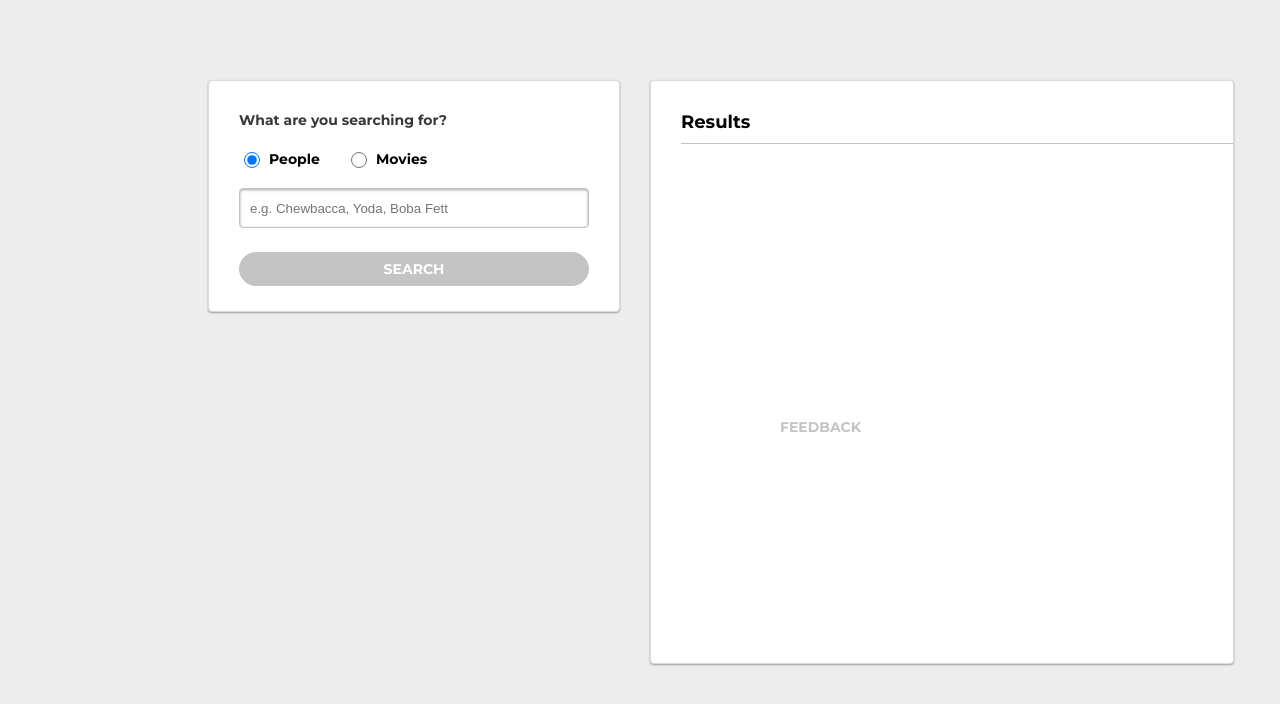
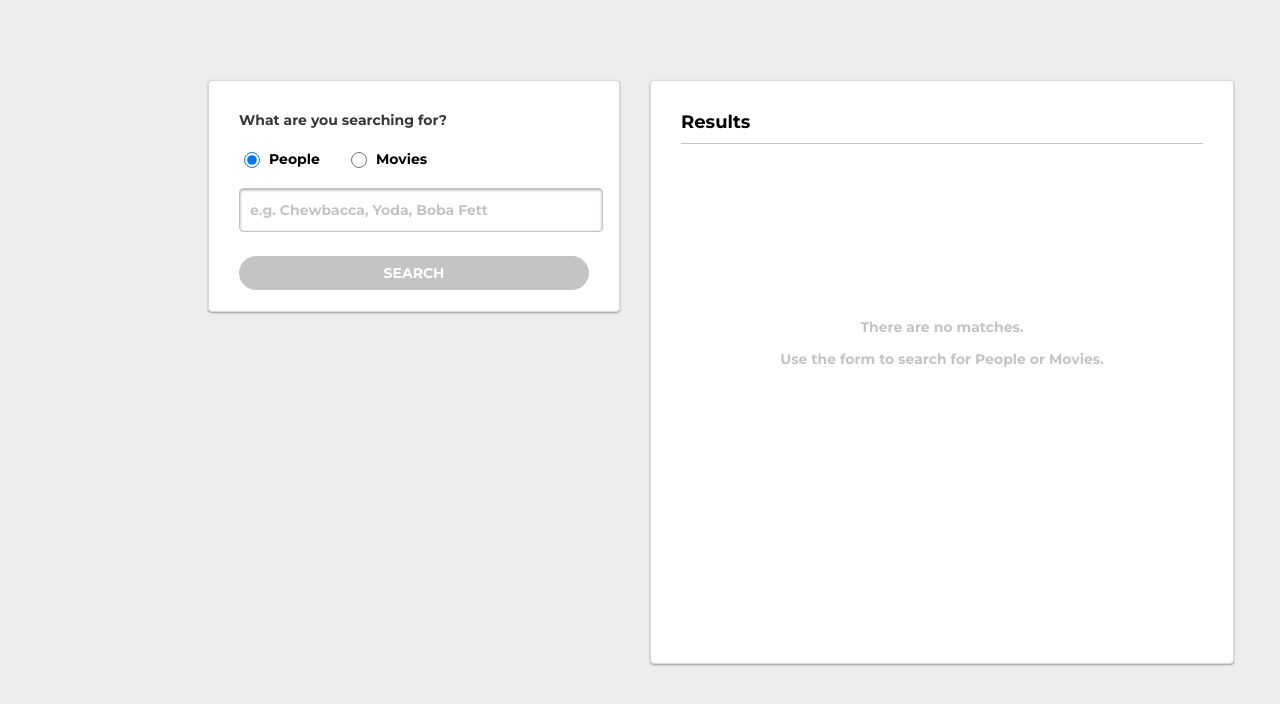
Before and after one commit to mimitch2/lawnstarter, a React app: page / in a window 1280 px wide. Shown: the top 704 px of the page. Built offline with nearby package versions, Linux system fonts and the light colour scheme; the HTML template or start-up script is replaced by a standard one.

Commit message:
close to added more styling

```diff
--- a/src/App.scss
+++ b/src/App.scss
@@ -1,5 +1,6 @@
 
 .App {
+  // box-sizing: border-box;
   font-family: 'Montserrat', sans-serif;
   font-size: 16px;
 }
--- a/src/views/Details.scss
+++ b/src/views/Details.scss
@@ -1,10 +1,17 @@
 .Details {
+  button:focus {
+    outline: none;
+  }
+  a {
+    color: #0094ff;
+    text-decoration: none;
+  }
   display: flex;
   justify-content: center;
   .details-card {
+    height: 417px;
     margin-top: 80px;
     width: 804px;
-    height: 537px;
     border-radius: 4px;
     box-shadow: 0 1px 2px 0 rgba(132, 132, 132, 0.75);
     border: solid 1px #dadada;
@@ -42,12 +49,13 @@
         margin-bottom: 5px;
       }
       .details-wrapper {
-        height: 325px;
+        // height: 325px;
         .details-list {
+          height: 101px;
           list-style: none;
           padding: 0;
-          // height: 325px;
           .details-list-item {
+            padding: 0;
             width: 220px;
             margin-left: 0px;
             font-family: Montserrat;
@@ -63,7 +71,7 @@
         }
         .opening-crawl-text {
           width: 220px;
-          // height: 325px;
+          height: 325px;
           font-family: Montserrat;
           font-size: 14px;
           font-weight: normal;
@@ -74,9 +82,25 @@
           color: #000000;
         }
       }
+
+      .details-loading {
+        text-align: left;
+        // height: 325px;
+        font-family: Montserrat;
+        font-size: 14px;
+        font-weight: bold;
+        font-style: normal;
+        font-stretch: normal;
+        line-height: normal;
+        letter-spacing: normal;
+        color: #c4c4c4;
+
+      }
+      .loading-text {
+        // margin-top: 50%;
+      }
       .back-to-search-button {
         margin-top: 30px;
-        // transform: translateY(100px);
         font-family: Montserrat;
         font-size: 14px;
         font-weight: bold;
@@ -96,12 +120,11 @@
         }
         button:focus {
           outline: none;
-      }
+        }
 
       }
     }
     .details-card-right {
-
       width: 322px;
       margin-left: 100px;
       margin-right: 30px;
@@ -117,7 +140,6 @@
       letter-spacing: normal;
       color: #ffffff;
       .details-right {
-
         margin-top: 70px;
         width: 322px;
         height: 20px;
@@ -134,6 +156,7 @@
         margin-bottom: 5px;
       }
       .right-list-container {
+        margin-top: 16px;
         width: 322px;
         font-family: Montserrat;
         font-size: 14px;
@@ -143,9 +166,25 @@
         line-height: normal;
         letter-spacing: normal;
         color: #0094ff;
+
+        .details-loading {
+          text-align: left;
+          // height: 325px;
+          font-family: Montserrat;
+          font-size: 14px;
+          font-weight: bold;
+          font-style: normal;
+          font-stretch: normal;
+          line-height: normal;
+          letter-spacing: normal;
+          color: #c4c4c4;
+
+        }
+        .loading-text {
+          // margin-top: 50%;
+        }
       }
-
-      }
+    }
   }
 
 }
--- a/src/views/Main.js
+++ b/src/views/Main.js
@@ -11,18 +11,22 @@ class Main extends Component {
       searchType: 'people',
       placeholder: "e.g. Chewbacca, Yoda, Boba Fett",
       result: null,
+      searching: false
 
     }
   }
 
   async fetchData (searchInput, type) {
+
     if (this.state.input.length > 0) {
+      this.setState({searching: true})
       try {
         const getData = await fetch(`https://swapi.co/api/${type}/?search=${searchInput}`)
         const result = await getData.json()
         this.setState({
           result: result.results,
-          loaded: true
+          loaded: true,
+          searching: false
         })
       } catch (error) {
         console.log(error)
@@ -38,14 +42,12 @@ class Main extends Component {
 
   handleInput = (e) => {
     this.setState({input: e.target.value})
-    // this.state.input.length === 0 ? this.setState({loaded: false}) : null
-    console.log(this.state.input)
   }
 
 
 
   render() {
-    const { input, searchType, placeholder, loaded, result} = this.state
+    const { input, searchType, placeholder, loaded, result, searching } = this.state
     return (
       <div className="Main">
         <div className="content-wrapper">
@@ -54,11 +56,11 @@ class Main extends Component {
               <p className="What-are-you-searching-for">
                 What are you searching for?
               </p>
+
               <form className="radio-group">
                 <input type="radio"
                   name="type"
                   className="Ellipse"
-                  // value={ true }
                   defaultChecked
                   onClick={ () => this.handleRadio("people") }
                 />
@@ -70,9 +72,9 @@ class Main extends Component {
                 />
                 <label htmlFor="Movies" className="Movies">Movies</label>
               </form>
+
               <input className="search-input"
-                type="search"
-                value={ input }
+                type="text"
                 onChange={ this.handleInput }
                 placeholder={ placeholder }
               />
@@ -85,12 +87,7 @@ class Main extends Component {
                 }
                 onClick= { () => this.fetchData(input, searchType)}
               >
-              SEARCH
-                {/* {
-                  input.length === 0 ?
-                    "SEARCH" :
-                    "SEARCHING..."
-                } */}
+                { !searching ? "SEARCH" : "SEARCHING..."}
               </button>
 
 
@@ -100,9 +97,8 @@ class Main extends Component {
           <div className="results-div">
             <div className="Results">
              Results
+            </div>
 
-            </div>
-            {/* <div className="There-are-zero-matches-Use-the-form-to-search-for"> */}
             { loaded && result.length > 0 &&
               <ul className="results-list">
                 {result.map(item => {
@@ -125,11 +121,21 @@ class Main extends Component {
                 })}
               </ul>
               ||
-              <div className="There-are-zero-matches-Use-the-form-to-search-for">
-              FEEDBACK
+              <div className="resutls-feedback-container">
+                {!searching &&
+
+              <div className="resutls-feedback-message">
+                <p>There are no matches.</p>
+                <p>Use the form to search for People or Movies.</p>
+              </div>
+
+              || <div className="resutls-feedback-message">
+                <p>Searching...</p>
+              </div>
+
+                }
               </div>
             }
-            {/* </div> */}
           </div>
         </div>
 
--- a/src/views/Main.scss
+++ b/src/views/Main.scss
@@ -20,6 +20,14 @@ $button-color: #0ab463;
 
 
 .Main {
+  input[type="radio"]{
+    color: #0094ff;
+    width: 16px;
+    height: 16px;
+  }
+  input::placeholder {
+      color: #c4c4c4;
+  }
   a {
     color: #ffffff;
     text-decoration: none;
@@ -59,10 +67,6 @@ $button-color: #0ab463;
           letter-spacing: normal;
           color: #383838;
         }
-        // width: 80%;
-        // display: flex;
-        // flex-direction: column;
-        // justify-content: center;
         .radio-group {
           margin-top: 20px;
           font-family: Montserrat;
@@ -75,6 +79,7 @@ $button-color: #0ab463;
           color: #000000;
           display: flex;
           align-items: center;
+
           .People, .Movies {
             width: 51px;
             height: 18px;
@@ -93,15 +98,19 @@ $button-color: #0ab463;
           box-shadow: inset 0 1px 3px 0 rgba(132, 132, 132, 0.75);
           border: solid 1px #c4c4c4;
           background-color: #ffffff;
+          font-family: Montserrat;
+          font-size: 14px;
+          font-weight: bold;
+          font-style: normal;
+          font-stretch: normal;
+          line-height: normal;
+          letter-spacing: normal;
+          color: #383838;
+
+
         }
     }
-    .Ellipse {
-      width: 16px;
-      height: 16px;
-      border: solid 1px #c4c4c4;
-      background-color: #ffffff;
 
-    }
 
     .SearchButton {
       margin-top: 24px;
@@ -122,15 +131,16 @@ $button-color: #0ab463;
   }
 
     .results-div {
-
+      overflow-Y: auto;
       @include card-style;
       width: 582px;
       height: 582px;
       margin-left: 30px;
-      overflow-Y: scroll;
+
       // display: flex;
       // justify-content: center;
       .Results {
+        width: 522px;
         height: 32px;
         margin-left: 30px;
         padding-top: 30px;
@@ -143,8 +153,10 @@ $button-color: #0ab463;
         letter-spacing: normal;
         color: #000000;
         border-bottom: 1px solid  #c4c4c4;
+
       }
       .results-list {
+
         list-style: none;
         margin-top: 0;
         .result-item {
@@ -183,9 +195,10 @@ $button-color: #0ab463;
           }
         }
       }
-      .There-are-zero-matches-Use-the-form-to-search-for {
+      .resutls-feedback-container {
+        text-align: center;
         margin-left: 129px;
-        margin-top: 274px;
+        margin-top: 174px;
         width: 324px;
         height: 35px;
         font-family: Montserrat;
@@ -201,7 +214,5 @@ $button-color: #0ab463;
     }
 
   }
-  input[type=radio] {
-    background-color: #0094ff;
-  }
+
 }
```
Also changed, not shown: src/views/Details.js (+37 -11 lines).
